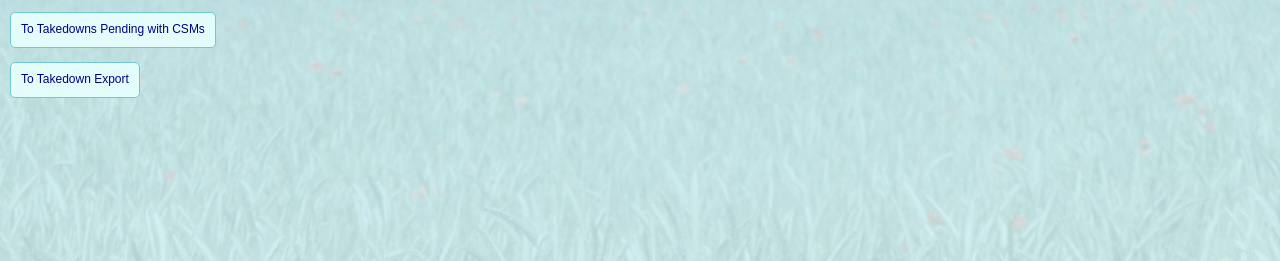
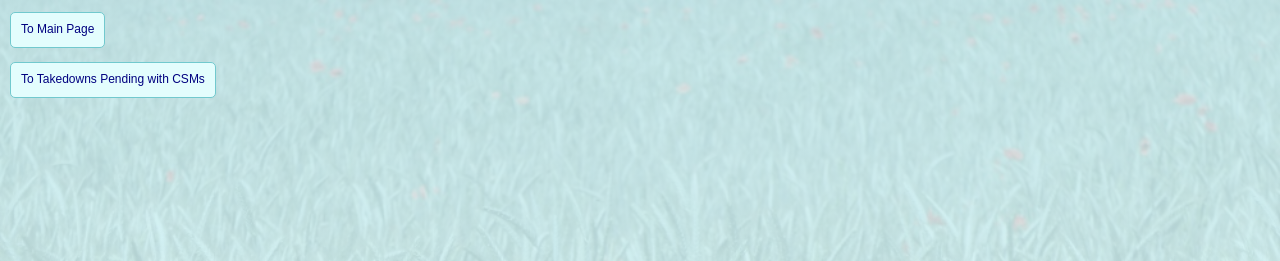
Before and after one commit to Faustas55/g, a Python web app: template templates/takedown_review.html in a window 1280 px wide. Shown: the part 38-299 px from the top of the page. Run offline with Jinja, Linux system fonts and the light colour scheme; the template is opened without the code that fills it, so the values that code supplies are empty.

Commit message:
Changed buttons

```diff
--- a/templates/takedown_review.html
+++ b/templates/takedown_review.html
@@ -9,8 +9,9 @@ List adverts
 <html>
 <body>
 
-<button onclick="location.href='/takedown_CSMpending'" class="button_takedowns">To Takedowns Pending with CSMs</button>
-<button onclick="location.href='/takedown_pendingoutput'" class="button_takedownssubmit">To Takedown Export</button>
+<button onclick="location.href='/takedown_home'" class="button_takedowns">To Main Page</button>
+<button onclick="location.href='/takedown_CSMpending'"  class="button_takedownssubmit">To Takedowns Pending with CSMs</button>
+
 </body>
 </html>
   {% for advert in adverts%}
```
